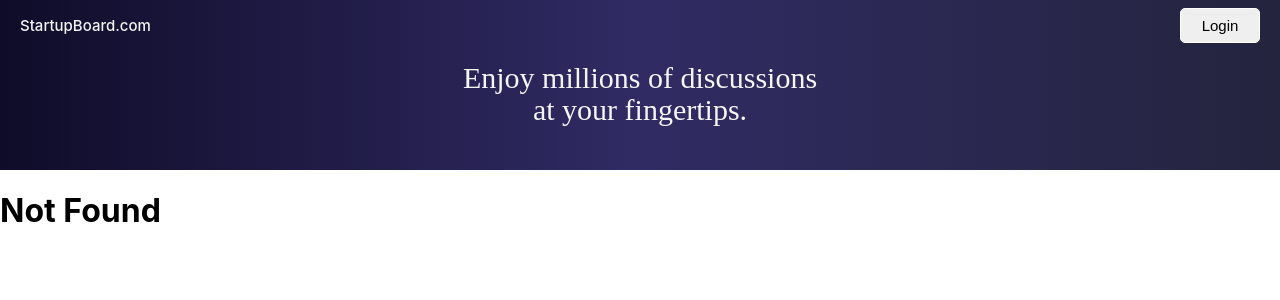
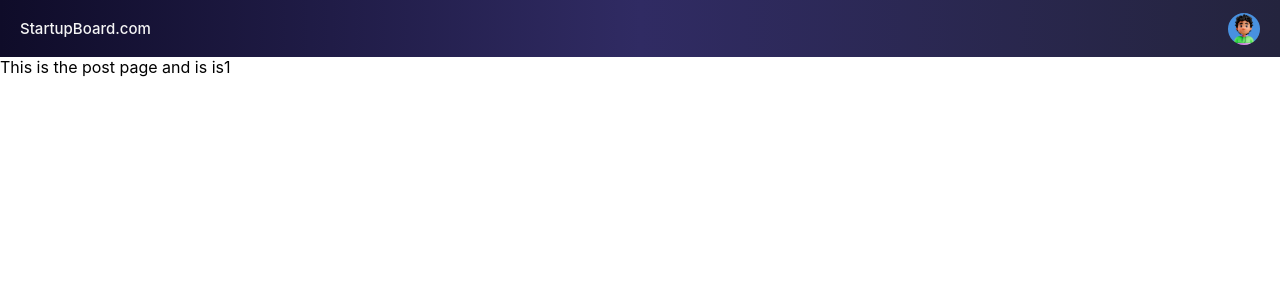
Before and after one commit to Bhargav02550/Burning-Blogs, a React (Vite) app: page /post/1 in a window 1280 px wide. Before the commit this address had no page. Shown: the top 300 px of the page. Built offline with nearby package versions, Linux system fonts and the light colour scheme; a web font is replaced by a local one.

Commit message:
Added updated

```diff
--- a/index.html
+++ b/index.html
@@ -22,7 +22,7 @@
       rel="stylesheet"
     />
     <meta name="viewport" content="width=device-width, initial-scale=1.0" />
-    <title>Vite + React</title>
+    <title>Burning Blogs</title>
   </head>
   <body>
     <div id="root"></div>
--- a/src/App.jsx
+++ b/src/App.jsx
@@ -1,5 +1,6 @@
 import "./App.css";
 import Routes from "./Routes/Routes";
+import Header from "./components/Header/Header";
 //Importing routes to all pages from Routes folder using React router DOM
 
 import Navbar from "./components/Navbar/Navbar";
@@ -7,8 +8,10 @@ import Navbar from "./components/Navbar/Navbar";
 function App() {
   return (
     <>
-      <Navbar />
-      <Routes />
+      <div>
+        <Header />
+        <Routes />
+      </div>
     </>
   );
 }
--- a/src/Pages/Posts/PostPage.jsx
+++ b/src/Pages/Posts/PostPage.jsx
@@ -4,3 +4,5 @@ const Postpage = () => {
   const { id } = useParams();
   return <div>This is the post page and is is{id}</div>;
 };
+
+export default Postpage;
--- a/src/Pages/Posts/Postchip.jsx
+++ b/src/Pages/Posts/Postchip.jsx
@@ -1,8 +1,11 @@
 import React from "react";
 import "../../assets/scss/Post.scss";
 import { FcLike } from "react-icons/fc";
+import { useNavigate } from "react-router-dom";
 
 const Postchip = (props) => {
+  const navigate = useNavigate();
+
   const uploadTimestamp = (timestamp) => {
     const date = new Date(timestamp);
     const year = date.getFullYear();
@@ -43,7 +46,9 @@ const Postchip = (props) => {
           <FcLike></FcLike>
           {props.likes}
         </div>
-        {/* <button onClick={}>Read More...</button> */}
+        <button onClick={() => navigate(`/post/${props._id}`)}>
+          Read More...
+        </button>
       </div>
     </div>
   );
--- a/src/Routes/Routes.jsx
+++ b/src/Routes/Routes.jsx
@@ -1,6 +1,7 @@
 import { Routes, Route } from "react-router-dom";
 import Post from "../Pages/Posts/Post";
 import Login from "../Pages/Auth/Login";
+import PostPage from "../Pages/Posts/PostPage";
 
 const PageRoutes = () => {
   return (
@@ -8,6 +9,7 @@ const PageRoutes = () => {
       <Route path="/" element={<Post />} />
       <Route path="/login" element={<Login />} />
       <Route path="*" element={<h1>Not Found</h1>} />
+      <Route path="/post/:id" element={<PostPage />} />
     </Routes>
   );
 };
--- a/src/assets/scss/Header.scss
+++ b/src/assets/scss/Header.scss
@@ -1,6 +1,6 @@
-
 .Header {
-  height: 50px;
+  position: sticky;
+  height: 57px;
   background-image: linear-gradient(to right, #0f0c29, #302b63, #24243e);
   padding: 0px 20px;
   align-items: center;
@@ -11,6 +11,7 @@
   width: 100%;
   overflow: hidden;
   box-sizing: border-box;
+  z-index: 1000;
 }
 
 .Header-logo {
--- a/src/assets/scss/Post.scss
+++ b/src/assets/scss/Post.scss
@@ -47,7 +47,7 @@
   align-items: center;
   justify-content: flex-start;
   width: 800px;
-  height: 80vh;
+  height: 100vh;
   overflow-y: scroll;
   padding: 10px;
   box-sizing: border-box;
@@ -72,7 +72,6 @@
   align-items: flex-start;
   justify-content: center;
   flex-direction: row;
-  height: calc(100vh - 120px);
   background-color: rgba(128, 128, 128, 0.07);
   width: 100vw;
   box-sizing: border-box;
--- a/src/components/Header/Header.jsx
+++ b/src/components/Header/Header.jsx
@@ -2,6 +2,7 @@ import React, { useEffect, useState } from "react";
 import "../../assets/Scss/Header.scss";
 import axios from "axios";
 import { useNavigate } from "react-router-dom";
+import "../../assets/scss/Post.scss";
 
 const Header = () => {
   const api_url = "http://localhost:4050/api/logout";
@@ -43,12 +44,19 @@ const Header = () => {
   return (
     <div className="Header">
       <div className="Header-logo">StartupBoard.com</div>
-      <button
+      {/* <button
         className="Header-logout-btn"
         onClick={loginToggle ? handleLogout : handleLogin}
       >
         {loginToggle ? "Logout" : "Login"}
-      </button>
+      </button> */}
+      <img
+        src="../profile.jpg"
+        alt="Profile"
+        width={32}
+        height={32}
+        style={{ borderRadius: "50%" }}
+      />
     </div>
   );
 };
```
